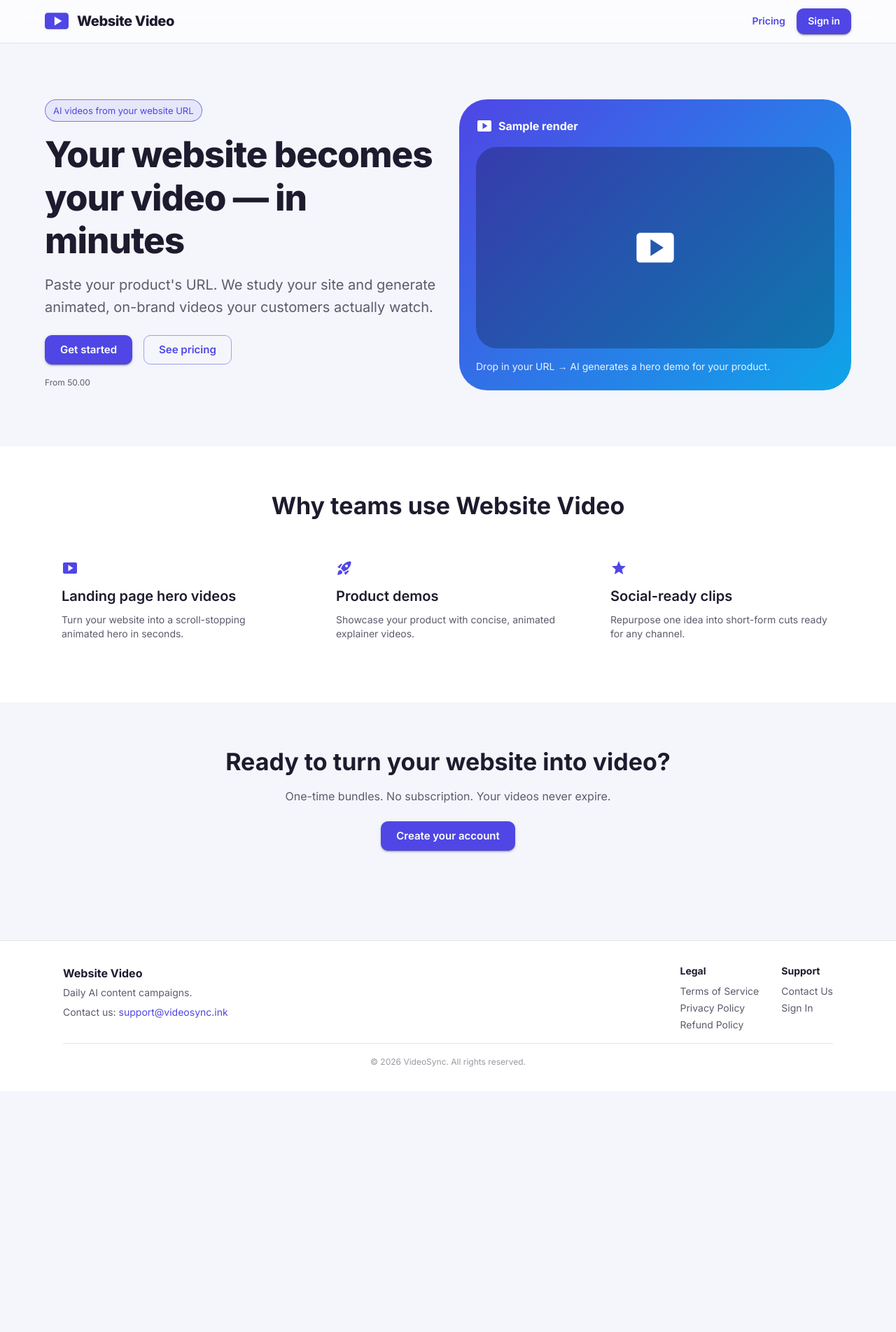
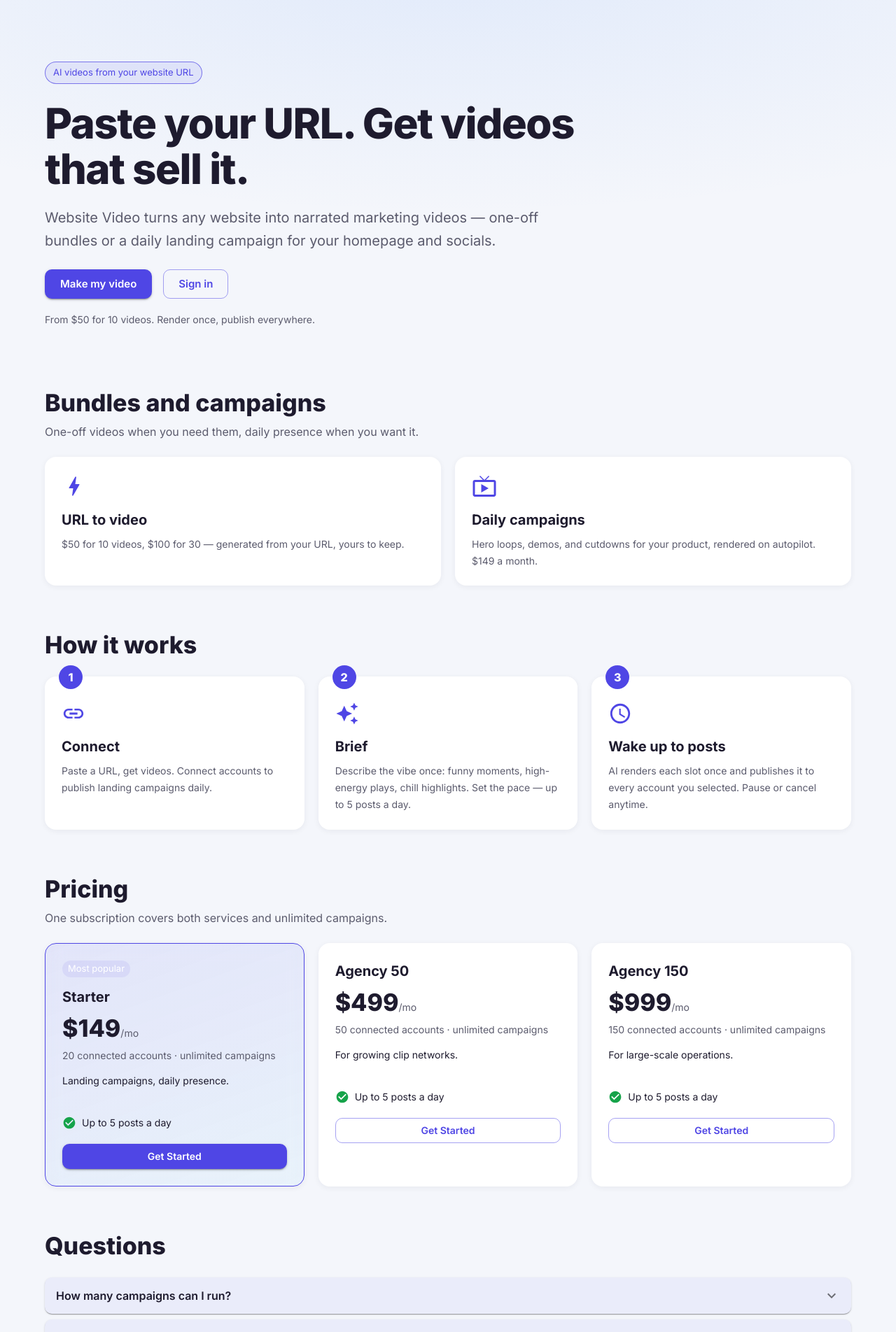
Before and after one commit to hthuku95/website_video, a React (Vite) app: page / in a window 1280 px wide. Shown: the top 1904 px of the page at 70% size. Before the commit the page ends 1560 px from the top, so only its background shows below. Built offline with nearby package versions, Linux system fonts and the light colour scheme; no server answers.

Commit message:
feat(landing): skill-driven redesign + full-bleed footer band

```diff
--- a/src/components/common/Footer.tsx
+++ b/src/components/common/Footer.tsx
@@ -14,11 +14,15 @@ export function Footer({ appName }: FooterProps) {
       component="footer"
       sx={{
         mt: 8,
-        py: 4,
+        py: { xs: 4, md: 5 },
         px: 3,
         borderTop: '1px solid',
         borderColor: 'divider',
-        bgcolor: 'background.paper',
+        bgcolor: (theme) =>
+          theme.palette.mode === 'dark'
+            ? 'rgba(59,130,246,0.06)'
+            : 'rgba(59,130,246,0.05)',
+        width: '100%',
       }}
     >
       <Box
--- /dev/null
+++ b/src/components/marketing/Faq.tsx
@@ -0,0 +1,40 @@
+import { Accordion, AccordionSummary, AccordionDetails, Typography, Box } from '@mui/material';
+import { ExpandMore as ExpandIcon } from '@mui/icons-material';
+import { Reveal } from './Reveal';
+
+export interface FaqItem {
+  q: string;
+  a: string;
+}
+
+/** FAQ accordion (shared marketing pattern). */
+export function Faq({ items }: { items: FaqItem[] }) {
+  return (
+    <Box>
+      {items.map((f, i) => (
+        <Reveal key={f.q} delay={Math.min(i * 0.04, 0.2)}>
+          <Accordion
+            disableGutters
+            sx={{
+              mb: 1,
+              borderRadius: 2,
+              '&:before': { display: 'none' },
+              bgcolor: 'action.hover',
+            }}
+          >
+            <AccordionSummary expandIcon={<ExpandIcon />}>
+              <Typography variant="subtitle1" fontWeight={600}>
+                {f.q}
+              </Typography>
+            </AccordionSummary>
+            <AccordionDetails>
+              <Typography variant="body2" color="text.secondary" sx={{ lineHeight: 1.7 }}>
+                {f.a}
+              </Typography>
+            </AccordionDetails>
+          </Accordion>
+        </Reveal>
+      ))}
+    </Box>
+  );
+}
--- /dev/null
+++ b/src/components/marketing/HowItWorks.tsx
@@ -0,0 +1,65 @@
+import { Box, Typography, Card, CardContent } from '@mui/material';
+import type { SvgIconComponent } from '@mui/icons-material';
+import { Reveal } from './Reveal';
+
+export interface StepInfo {
+  Icon: SvgIconComponent;
+  title: string;
+  body: string;
+}
+
+/** Three-step "how it works" with numbered glass cards. */
+export function HowItWorks({ steps }: { steps: StepInfo[] }) {
+  return (
+    <Box
+      sx={{
+        display: 'grid',
+        gap: 2.5,
+        gridTemplateColumns: { xs: '1fr', md: 'repeat(3, 1fr)' },
+      }}
+    >
+      {steps.map((s, i) => (
+        <Reveal key={s.title} delay={i * 0.08}>
+          <Card
+            sx={{
+              height: '100%',
+              backdropFilter: 'blur(10px)',
+              position: 'relative',
+              overflow: 'visible',
+            }}
+          >
+            <CardContent sx={{ p: 3 }}>
+              <Box
+                sx={{
+                  position: 'absolute',
+                  top: -16,
+                  left: 20,
+                  width: 34,
+                  height: 34,
+                  borderRadius: '50%',
+                  bgcolor: 'primary.main',
+                  color: 'primary.contrastText',
+                  display: 'flex',
+                  alignItems: 'center',
+                  justifyContent: 'center',
+                  fontWeight: 800,
+                }}
+              >
+                {i + 1}
+              </Box>
+              <Box sx={{ color: 'primary.main', mt: 1.5, mb: 1 }}>
+                <s.Icon sx={{ fontSize: 34 }} />
+              </Box>
+              <Typography variant="h6" fontWeight={700} gutterBottom>
+                {s.title}
+              </Typography>
+              <Typography variant="body2" color="text.secondary" sx={{ lineHeight: 1.7 }}>
+                {s.body}
+              </Typography>
+            </CardContent>
+          </Card>
+        </Reveal>
+      ))}
+    </Box>
+  );
+}
--- /dev/null
+++ b/src/components/marketing/PricingTiers.tsx
@@ -0,0 +1,80 @@
+import { Box, Card, CardContent, Typography, Button, Chip } from '@mui/material';
+import { CheckCircle as CheckIcon } from '@mui/icons-material';
+import { Link as RouterLink } from 'react-router-dom';
+import { Reveal } from './Reveal';
+import { PATHS } from '@/routes/paths';
+
+export interface TierInfo {
+  id: string;
+  name: string;
+  price: string;
+  accounts: number;
+  blurb: string;
+  featured?: boolean;
+}
+
+/** Three-tier pricing with glassmorphism featured card. */
+export function PricingTiers({ tiers }: { tiers: TierInfo[] }) {
+  return (
+    <Box
+      sx={{
+        display: 'grid',
+        gap: 2.5,
+        gridTemplateColumns: { xs: '1fr', md: 'repeat(3, 1fr)' },
+        alignItems: 'stretch',
+      }}
+    >
+      {tiers.map((t, i) => (
+        <Reveal key={t.id} delay={i * 0.08}>
+          <Card
+            sx={{
+              height: '100%',
+              ...(t.featured
+                ? {
+                    background: (theme) =>
+                      theme.palette.mode === 'dark'
+                        ? 'linear-gradient(160deg, rgba(99,102,241,0.22), rgba(56,189,248,0.10))'
+                        : 'linear-gradient(160deg, rgba(99,102,241,0.12), rgba(56,189,248,0.06))',
+                    backdropFilter: 'blur(12px)',
+                    border: '1px solid',
+                    borderColor: 'primary.main',
+                  }
+                : {}),
+            }}
+          >
+            <CardContent sx={{ p: 3 }}>
+              {t.featured && <Chip label="Most popular" color="primary" size="small" sx={{ mb: 1.5 }} />}
+              <Typography variant="h6" fontWeight={700}>
+                {t.name}
+              </Typography>
+              <Typography variant="h4" fontWeight={800} sx={{ my: 1 }}>
+                {t.price}
+                <Typography component="span" variant="body2" color="text.secondary">
+                  /mo
+                </Typography>
+              </Typography>
+              <Typography variant="body2" color="text.secondary" sx={{ mb: 2 }}>
+                {t.accounts} connected accounts · unlimited campaigns
+              </Typography>
+              <Typography variant="body2" sx={{ mb: 2.5, minHeight: 40 }}>
+                {t.blurb}
+              </Typography>
+              <Box sx={{ display: 'flex', gap: 1, alignItems: 'center', mb: 2.5 }}>
+                <CheckIcon fontSize="small" color="success" />
+                <Typography variant="body2">Up to 5 posts a day</Typography>
+              </Box>
+              <Button
+                variant={t.featured ? 'contained' : 'outlined'}
+                fullWidth
+                component={RouterLink}
+                to={PATHS.REGISTER}
+              >
+                Get Started
+              </Button>
+            </CardContent>
+          </Card>
+        </Reveal>
+      ))}
+    </Box>
+  );
+}
--- /dev/null
+++ b/src/components/marketing/Reveal.tsx
@@ -0,0 +1,16 @@
+import { motion } from 'framer-motion';
+import type { ReactNode } from 'react';
+
+/** Scroll-triggered fade-up wrapper (shared marketing motion). */
+export function Reveal({ children, delay = 0 }: { children: ReactNode; delay?: number }) {
+  return (
+    <motion.div
+      initial={{ opacity: 0, y: 24 }}
+      whileInView={{ opacity: 1, y: 0 }}
+      viewport={{ once: true, margin: '-60px' }}
+      transition={{ duration: 0.55, delay, ease: 'easeOut' }}
+    >
+      {children}
+    </motion.div>
+  );
+}
--- a/src/pages/Home/HomePage.tsx
+++ b/src/pages/Home/HomePage.tsx
@@ -1,201 +1,186 @@
 import { useEffect } from 'react';
-import { Box, Button, Container, Typography, Grid, Paper, Chip } from '@mui/material';
+import { Link as RouterLink, useSearchParams } from 'react-router-dom';
+import { motion } from 'framer-motion';
 import {
-  RocketLaunch as RocketIcon,
-  SmartDisplay as PlayIcon,
-  Star as StarIcon,
+  Box, Container, Typography, Button, Card, CardContent, Chip, Divider,
+} from '@mui/material';
+import {
+  Bolt as BoltIcon,
+  LiveTv as LiveTvIcon,
+  Link as LinkIcon,
+  AutoAwesome as AutoIcon,
+  Schedule as ScheduleIcon,
 } from '@mui/icons-material';
-import { useNavigate } from 'react-router-dom';
 import { PATHS } from '@/routes/paths';
 import { Footer } from '@/components/common/Footer';
-import { useAuthStore } from '@/stores/authStore';
-import { BUNDLES } from '@/constants/bundles';
+import { PricingTiers } from '@/components/marketing/PricingTiers';
+import { HowItWorks } from '@/components/marketing/HowItWorks';
+import { Faq } from '@/components/marketing/Faq';
 
-const FEATURES = [
-  {
-    icon: <PlayIcon />,
-    title: 'Landing page hero videos',
-    desc: 'Turn your website into a scroll-stopping animated hero in seconds.',
-  },
-  {
-    icon: <RocketIcon />,
-    title: 'Product demos',
-    desc: 'Showcase your product with concise, animated explainer videos.',
-  },
-  {
-    icon: <StarIcon />,
-    title: 'Social-ready clips',
-    desc: 'Repurpose one idea into short-form cuts ready for any channel.',
-  },
-];
+/**
+ * Website Video landing. Design: one orchestrated hero entrance; quiet,
+ * disciplined sections after it. No scroll-triggered reveals, no single-word
+ * headline accenting, sentence-case kickers throughout.
+ */
+const rise = {
+  hidden: { opacity: 0, y: 20 },
+  show: (i: number) => ({
+    opacity: 1,
+    y: 0,
+    transition: { duration: 0.55, delay: 0.08 * i, ease: 'easeOut' as const },
+  }),
+};
 
 export function HomePage() {
-  const navigate = useNavigate();
-  const isAuthenticated = useAuthStore((s) => s.isAuthenticated);
+  const [params] = useSearchParams();
 
   useEffect(() => {
-    document.title = 'Website Video — AI videos from your website URL';
-  }, []);
+    const ref = params.get('ref');
+    if (ref) localStorage.setItem('vs_ref', ref);
+  }, [params]);
 
   return (
     <>
-    <Box sx={{ bgcolor: 'background.default', minHeight: '100vh' }}>
-      {/* Nav */}
       <Box
-        component="header"
         sx={{
-          position: 'sticky',
-          top: 0,
-          zIndex: 10,
-          backdropFilter: 'blur(12px)',
-          bgcolor: (t) =>
-            t.palette.mode === 'dark' ? 'rgba(11,11,20,0.7)' : 'rgba(255,255,255,0.7)',
-          borderBottom: '1px solid',
-          borderColor: 'divider',
+          background: (theme) =>
+            theme.palette.mode === 'dark'
+              ? 'radial-gradient(ellipse 90% 65% at 50% -10%, rgba(59,130,246,0.22), transparent)'
+              : 'radial-gradient(ellipse 90% 65% at 50% -10%, rgba(59,130,246,0.10), transparent)',
         }}
       >
         <Container maxWidth="lg">
-          <Box sx={{ display: 'flex', alignItems: 'center', justifyContent: 'space-between', py: 1.5 }}>
-            <Box sx={{ display: 'flex', alignItems: 'center', gap: 1.5 }}>
-              <Box
-                component="img"
-                src="/favicon.svg"
-                alt="Website Video"
-                sx={{ width: 34, height: 34 }}
+          <Box sx={{ py: { xs: 7, md: 11 }, maxWidth: 780 }}>
+            <motion.div variants={rise} initial="hidden" animate="show" custom={0}>
+              <Chip
+                label="AI videos from your website URL"
+                color="primary"
+                variant="outlined"
+                sx={{ mb: 3 }}
               />
-              <Typography variant="h6" sx={{ fontWeight: 800, letterSpacing: '-0.02em' }}>
-                Website Video
+            </motion.div>
+            <motion.div variants={rise} initial="hidden" animate="show" custom={1}>
+              <Typography
+                variant="h2"
+                gutterBottom
+                sx={{ fontWeight: 800, letterSpacing: '-0.025em', lineHeight: 1.08 }}
+              >
+                Paste your URL. Get videos that sell it.
               </Typography>
-            </Box>
-
-            <Box sx={{ display: 'flex', alignItems: 'center', gap: 1 }}>
-              <Button
-                variant="text"
-                onClick={() => navigate(PATHS.BUNDLES)}
-                sx={{ display: { xs: 'none', sm: 'inline-flex' } }}
-              >
-                Pricing
-              </Button>
-              {isAuthenticated ? (
-                <Button variant="contained" onClick={() => navigate(PATHS.DASHBOARD)}>
-                  Dashboard
+            </motion.div>
+            <motion.div variants={rise} initial="hidden" animate="show" custom={2}>
+              <Typography variant="h6" color="text.secondary" paragraph sx={{ lineHeight: 1.65, fontWeight: 400 }}>
+                Website Video turns any website into narrated marketing videos — one-off bundles or a daily landing campaign for your homepage and socials.
+              </Typography>
+            </motion.div>
+            <motion.div variants={rise} initial="hidden" animate="show" custom={3}>
+              <Box sx={{ display: 'flex', gap: 2, flexWrap: 'wrap', mt: 3 }}>
+                <Button variant="contained" size="large" component={RouterLink} to={PATHS.REGISTER}>
+                  Make my video
                 </Button>
-              ) : (
-                <Button variant="contained" onClick={() => navigate(PATHS.LOGIN)}>
+                <Button variant="outlined" size="large" component={RouterLink} to={PATHS.LOGIN}>
                   Sign in
                 </Button>
-              )}
-            </Box>
+              </Box>
+            </motion.div>
+            <motion.div variants={rise} initial="hidden" animate="show" custom={4}>
+              <Typography variant="body2" color="text.secondary" sx={{ mt: 2.5 }}>
+                From $50 for 10 videos. Render once, publish everywhere.
+              </Typography>
+            </motion.div>
           </Box>
         </Container>
       </Box>
 
-      {/* Hero */}
-      <Container maxWidth="lg" sx={{ py: { xs: 6, md: 10 } }}>
-        <Grid container spacing={4} alignItems="center">
-          <Grid size={{ xs: 12, md: 6 }}>
-            <Chip label="AI videos from your website URL" color="primary" variant="outlined" sx={{ mb: 2 }} />
-            <Typography
-              variant="h2"
-              component="h1"
-              sx={{ mb: 2, fontSize: { xs: '2.2rem', md: '3.2rem' } }}
-            >
-              Your website becomes your video — in minutes
-            </Typography>
-            <Typography variant="h6" component="p" color="text.secondary" sx={{ mb: 3, fontWeight: 400 }}>
-              Paste your product's URL. We study your site and generate animated,
-              on-brand videos your customers actually watch.
-            </Typography>
+      <Container maxWidth="lg">
+        <Box sx={{ mb: 8 }}>
+          <Typography variant="h4" fontWeight={800} sx={{ mb: 1 }}>
+            Bundles and campaigns
+          </Typography>
+          <Typography variant="body1" color="text.secondary" sx={{ mb: 3 }}>
+            One-off videos when you need them, daily presence when you want it.
+          </Typography>
+          <Box sx={{ display: 'grid', gap: 2.5, gridTemplateColumns: { xs: '1fr', md: '1fr 1fr' } }}>
+            {[
+              { Icon: BoltIcon, t: 'URL to video', b: '$50 for 10 videos, $100 for 30 — generated from your URL, yours to keep.' },
+              { Icon: LiveTvIcon, t: 'Daily campaigns', b: 'Hero loops, demos, and cutdowns for your product, rendered on autopilot. $149 a month.' },
+            ].map((s) => (
+              <Card key={s.t} sx={{ height: '100%' }}>
+                <CardContent sx={{ p: 3 }}>
+                  <Box sx={{ color: 'primary.main', mb: 1 }}>
+                    <s.Icon sx={{ fontSize: 36 }} />
+                  </Box>
+                  <Typography variant="h6" fontWeight={700} gutterBottom>
+                    {s.t}
+                  </Typography>
+                  <Typography variant="body2" color="text.secondary" sx={{ lineHeight: 1.7 }}>
+                    {s.b}
+                  </Typography>
+                </CardContent>
+              </Card>
+            ))}
+          </Box>
+        </Box>
 
-            <Box sx={{ display: 'flex', gap: 2, flexWrap: 'wrap' }}>
-              <Button variant="contained" size="large" onClick={() => navigate(PATHS.REGISTER)}>
-                Get started
-              </Button>
-              <Button variant="outlined" size="large" onClick={() => navigate(PATHS.BUNDLES)}>
-                See pricing
-              </Button>
-            </Box>
+        <Box sx={{ mb: 8 }}>
+          <Typography variant="h4" fontWeight={800} sx={{ mb: 3 }}>
+            How it works
+          </Typography>
+          <HowItWorks
+            steps={[
+              { Icon: LinkIcon, title: 'Connect', body: 'Paste a URL, get videos. Connect accounts to publish landing campaigns daily.' },
+              { Icon: AutoIcon, title: 'Brief', body: 'Describe the vibe once: funny moments, high-energy plays, chill highlights. Set the pace — up to 5 posts a day.' },
+              { Icon: ScheduleIcon, title: 'Wake up to posts', body: 'AI renders each slot once and publishes it to every account you selected. Pause or cancel anytime.' },
+            ]}
+          />
+        </Box>
 
-            <Typography variant="caption" color="text.secondary" sx={{ display: 'block', mt: 2 }}>
-              From {BUNDLES[0].priceUsd} {/* e.g. $50 for 10 videos */}
-            </Typography>
-          </Grid>
+        <Box sx={{ mb: 8 }}>
+          <Typography variant="h4" fontWeight={800} sx={{ mb: 1 }}>
+            Pricing
+          </Typography>
+          <Typography variant="body1" color="text.secondary" sx={{ mb: 3 }}>
+            One subscription covers both services and unlimited campaigns.
+          </Typography>
+          <PricingTiers
+            tiers={[
+              { id: 'base', name: 'Starter', price: '$149', accounts: 20, blurb: 'Landing campaigns, daily presence.', featured: true },
+              { id: 'agency50', name: 'Agency 50', price: '$499', accounts: 50, blurb: 'For growing clip networks.' },
+              { id: 'agency150', name: 'Agency 150', price: '$999', accounts: 150, blurb: 'For large-scale operations.' },
+            ]}
+          />
+        </Box>
 
-          <Grid size={{ xs: 12, md: 6 }}>
-            <Paper
-              elevation={0}
-              sx={{
-                p: 3,
-                borderRadius: 4,
-                background: (t) =>
-                  `linear-gradient(135deg, ${t.palette.primary.main} 0%, ${t.palette.secondary.main} 100%)`,
-                color: '#fff',
-              }}
-            >
-              <Box sx={{ display: 'flex', alignItems: 'center', gap: 1, mb: 2 }}>
-                <PlayIcon />
-                <Typography variant="subtitle1" sx={{ fontWeight: 700 }}>
-                  Sample render
-                </Typography>
-              </Box>
-              <Box
-                sx={{
-                  aspectRatio: '16/9',
-                  borderRadius: 3,
-                  background: 'rgba(0,0,0,0.25)',
-                  display: 'flex',
-                  alignItems: 'center',
-                  justifyContent: 'center',
-                }}
-              >
-                <PlayIcon sx={{ fontSize: 64 }} />
-              </Box>
-              <Typography variant="body2" sx={{ mt: 2, opacity: 0.9 }}>
-                Drop in your URL → AI generates a hero demo for your product.
-              </Typography>
-            </Paper>
-          </Grid>
-        </Grid>
+        <Box sx={{ mb: 8 }}>
+          <Typography variant="h4" fontWeight={800} sx={{ mb: 3 }}>
+            Questions
+          </Typography>
+          <Faq
+            items={[
+              { q: 'How many campaigns can I run?', a: 'As many as you want. Your subscription covers the app, not the campaign.' },
+              { q: 'How many accounts can I connect?', a: '20 across YouTube, TikTok, Instagram, and Facebook on Starter. Agency tiers raise it to 50 or 150.' },
+              { q: 'Is it really 5 posts a day?', a: 'Yes — up to 5 fresh renders daily, each published to all your selected accounts. A 4-account campaign publishes 20 posts from 5 renders.' },
+              { q: 'Do I keep the videos?', a: 'Every render is downloadable from your dashboard, forever — whether or not you stay subscribed.' },
+              { q: 'What if a platform blocks a post?', a: 'Missed posts re-queue automatically. Chronic blocks pause that account (never the whole campaign) and tell you why.' },
+              { q: 'Can I cancel?', a: 'Anytime, in one click. Content already posted stays posted; renders stop at period end. See the Refund Policy.' },
+            ]}
+          />
+        </Box>
+
+        <Box sx={{ mb: 8 }}>
+          <Divider sx={{ mb: 4 }} />
+          <Typography variant="h5" fontWeight={800} sx={{ mb: 1 }}>
+            Ready when your homepage is
+          </Typography>
+          <Typography variant="body1" color="text.secondary" sx={{ mb: 2.5 }}>
+            Set up a campaign in minutes. Tomorrow's clips are already scheduled.
+          </Typography>
+          <Button variant="contained" size="large" component={RouterLink} to={PATHS.REGISTER}>
+            Make my video
+          </Button>
+        </Box>
       </Container>
-
-      {/* Features */}
-      <Box sx={{ py: { xs: 5, md: 8 }, bgcolor: (t) => (t.palette.mode === 'dark' ? 'background.paper' : '#ffffff') }}>
-        <Container maxWidth="lg">
-          <Typography variant="h4" textAlign="center" sx={{ mb: 4 }}>
-            Why teams use Website Video
-          </Typography>
-          <Grid container spacing={3}>
-            {FEATURES.map((f) => (
-              <Grid size={{ xs: 12, md: 4 }} key={f.title}>
-                <Paper elevation={0} sx={{ p: 3, height: '100%' }}>
-                  <Box sx={{ color: 'primary.main', mb: 1.5, display: 'flex' }}>{f.icon}</Box>
-                  <Typography variant="h6" sx={{ mb: 1 }}>
-                    {f.title}
-                  </Typography>
-                  <Typography variant="body2" color="text.secondary">
-                    {f.desc}
-                  </Typography>
-                </Paper>
-              </Grid>
-            ))}
-          </Grid>
-        </Container>
-      </Box>
-
-      {/* CTA */}
-      <Container maxWidth="md" sx={{ py: 8, textAlign: 'center' }}>
-        <Typography variant="h4" sx={{ mb: 2 }}>
-          Ready to turn your website into video?
-        </Typography>
-        <Typography variant="body1" color="text.secondary" sx={{ mb: 3 }}>
-          One-time bundles. No subscription. Your videos never expire.
-        </Typography>
-        <Button variant="contained" size="large" onClick={() => navigate(PATHS.REGISTER)}>
-          Create your account
-        </Button>
-      </Container>
-    </Box>
-    <Footer appName="Website Video" />
-  </>
+      <Footer appName="Website Video" />
+    </>
   );
 }
```
